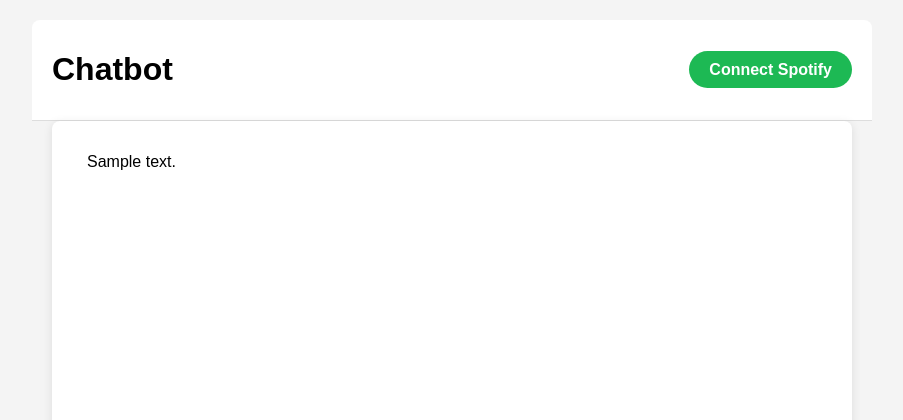
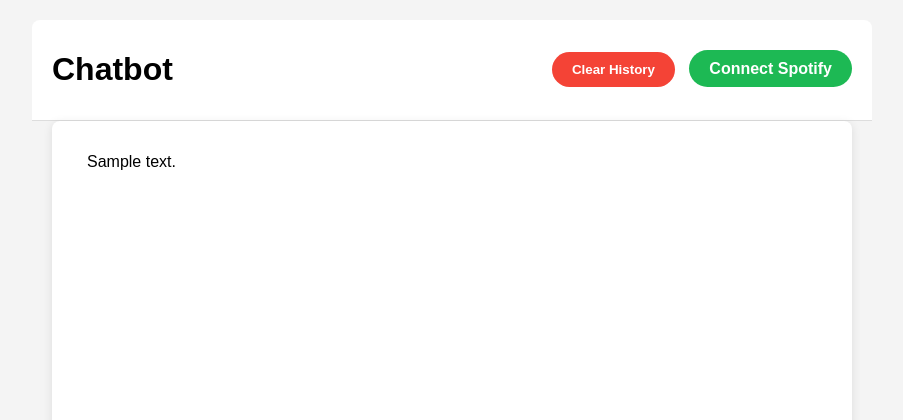
Before and after one commit to infogrind/flask-chatbot, a Flask app: template app/templates/index.html in a window 1280 px wide. Shown: the top 420 px of the page, without its empty margins (188-1091 px from the left). Run offline with Flask 3, Linux system fonts and the light colour scheme; the template is opened without the code that fills it: most values are stand-ins (such as "Sample title", 1, 10 or a date in 2020).

Commit message:
feat: Add a button to clear the conversation history
This commit introduces a new feature that allows users to clear the
conversation history.

The following changes are included:

- A "Clear History" button has been added to the chat interface.
- A new route, `/clear`, has been created to handle the clearing of the
  conversation history from the session.
- The frontend JavaScript has been updated to send a request to the
  `/clear` route when the "Clear History" button is clicked.
- The test for the chat functionality has been updated to correctly
  send JSON data, fixing a bug that was causing the test to fail.

```diff
--- a/app/routes.py
+++ b/app/routes.py
@@ -132,3 +132,10 @@ def chat():
 
     session.modified = True
     return jsonify({"response": bot_response})
+
+
+@bp.route("/clear", methods=["POST"])
+def clear_chat():
+    """Clears the conversation history from the session."""
+    session.pop("conversation", None)
+    return jsonify({"status": "ok"})
--- a/app/static/styles.css
+++ b/app/static/styles.css
@@ -123,3 +123,19 @@ body {
     color: #1DB954;
     font-weight: bold;
 }
+
+.clear-button {
+    background-color: #f44336;
+    color: white;
+    padding: 10px 20px;
+    border-radius: 20px;
+    text-decoration: none;
+    font-weight: bold;
+    border: none;
+    cursor: pointer;
+    margin-right: 10px;
+}
+
+.clear-button:hover {
+    background-color: #da190b;
+}
--- a/app/templates/index.html
+++ b/app/templates/index.html
@@ -10,6 +10,7 @@
     <div class="header">
         <h1>Chatbot</h1>
         <div>
+            <button id="clear-chat-button" class="clear-button">Clear History</button>
             {% if is_spotify_connected %}
                 <span class="spotify-connected">Spotify Connected</span>
             {% else %}
@@ -36,6 +37,7 @@
         const chatHistory = document.getElementById('chat-history');
         const chatForm = document.getElementById('chat-form');
         const inputField = document.getElementById('chat-input-field');
+        const clearChatButton = document.getElementById('clear-chat-button');
 
         function scrollToBottom() {
             chatHistory.scrollTop = chatHistory.scrollHeight;
@@ -43,6 +45,24 @@
 
         // Scroll to bottom on page load
         scrollToBottom();
+
+        clearChatButton.addEventListener('click', async function() {
+            try {
+                const response = await fetch("{{ url_for('routes.clear_chat') }}", {
+                    method: 'POST',
+                    headers: {
+                        'Content-Type': 'application/json',
+                    }
+                });
+                if (response.ok) {
+                    window.location.reload();
+                } else {
+                    console.error('Failed to clear chat history');
+                }
+            } catch (error) {
+                console.error('Error:', error);
+            }
+        });
 
         chatForm.addEventListener('submit', async function(event) {
             event.preventDefault(); // Prevent default form submission
```
Also changed, not shown: tests/test_app.py (+9 -3 lines).
